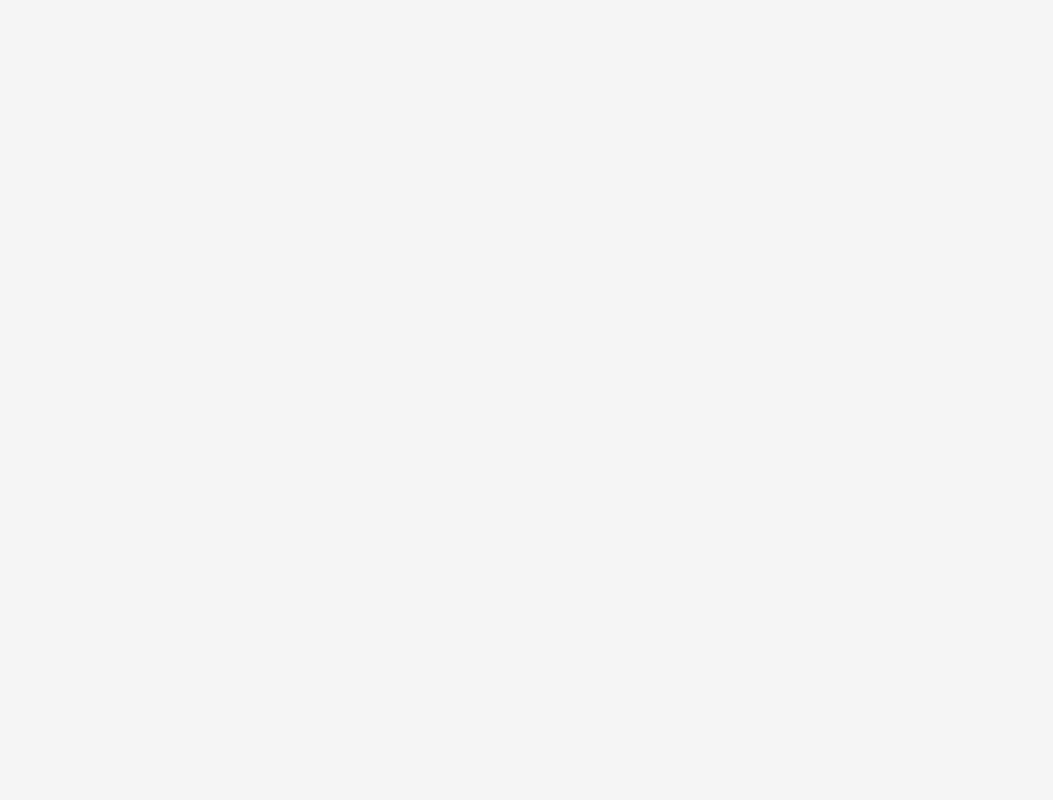
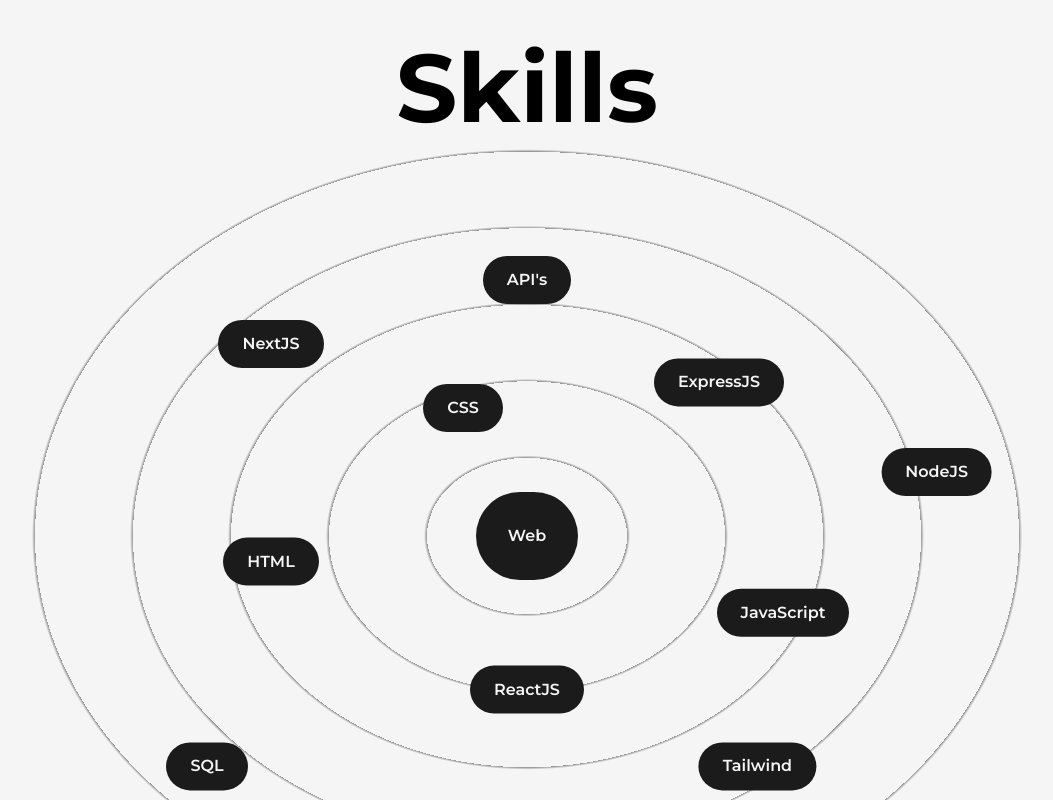
Before and after one commit to JesusC-R/portfolio, a Next.js app: page /about in a window 1280 px wide. Shown: the part 1220-2020 px from the top of the page, without its empty margins (113-1166 px from the left). Before the commit the page ends 1226 px from the top, so only its background shows below. Built offline with nearby package versions, Linux system fonts and the light colour scheme.

Commit message:
Feat: Add Skills's section with animation.

```diff
--- /dev/null
+++ b/src/app/(pages)/about/components/Skills.tsx
@@ -0,0 +1,56 @@
+"use client";
+
+import { motion } from "framer-motion";
+
+const Skills = () => {
+  interface SkillProps {
+    name: string;
+    x: string;
+    y: string;
+  }
+
+  const Skill: React.FC<SkillProps> = ({ name, x, y }) => {
+    return (
+      <motion.div
+        className="flex items-center justify-center bg-dark font-semibold
+            rounded-full text-light py-3 px-6 cursor-pointer shadow-dark absolute"
+        whileHover={{ scale: 1.05 }}
+        initial={{ x: 0, y: 0 }}
+        whileInView={{ x: x, y: y }}
+        transition={{ duration: 1.5 }}
+      >
+        {name}
+      </motion.div>
+    );
+  };
+
+  return (
+    <>
+      <h2 className="font-bold text-8xl mt-64 w-full text-center">Skills</h2>
+      <div
+        className="w-full h-screen relative flex items-center
+          justify-center rounded-full bg-circularLight"
+      >
+        <motion.div
+          className="flex items-center justify-center bg-dark text-light
+            rounded-full font-semibold shadow-dark p-8 cursor-pointer"
+          whileHover={{ scale: 1.05 }}
+        >
+          Web
+        </motion.div>
+        <Skill name="HTML" x="-20vw" y="2vw"/>
+        <Skill name="CSS" x="-5vw" y="-10vw"/>
+        <Skill name="JavaScript" x="20vw" y="6vw"/>
+        <Skill name="ReactJS" x="0vw" y="12vw"/>
+        <Skill name="NextJS" x="-20vw" y="-15vw"/>
+        <Skill name="ExpressJS" x="15vw" y="-12vw"/>
+        <Skill name="NodeJS" x="32vw" y="-5vw"/>
+        <Skill name="API's" x="0vw" y="-20vw"/>
+        <Skill name="SQL" x="-25vw" y="18vw"/>
+        <Skill name="Tailwind" x="18vw" y="18vw" />
+      </div>
+    </>
+  );
+};
+
+export default Skills;
--- a/src/app/(pages)/about/page.tsx
+++ b/src/app/(pages)/about/page.tsx
@@ -7,6 +7,8 @@
 import AnimatedText from "../../components/text/AnimatedText";
 import profilePic from "../../../../public/images/profile/developer-pic-2.jpg";
 import Layout from "@/app/components/Layout";
+import Skills from "@/app/(pages)/about/components/Skills";
+import Experience from "./components/Experience";
 
 interface AnimatedNumbersProps {
   value: number;
@@ -124,6 +126,9 @@
               </div>
             </div>
           </div>
+
+          <Skills />
+          <Experience />
         </Layout>
       </div>
     </>
--- a/tailwind.config.ts
+++ b/tailwind.config.ts
@@ -1,29 +1,31 @@
-import type { Config } from 'tailwindcss'
+import type { Config } from "tailwindcss";
 
 const config: Config = {
   content: [
-    './src/pages/**/*.{js,ts,jsx,tsx,mdx}',
-    './src/components/**/*.{js,ts,jsx,tsx,mdx}',
-    './src/app/**/*.{js,ts,jsx,tsx,mdx}',
+    "./src/pages/**/*.{js,ts,jsx,tsx,mdx}",
+    "./src/components/**/*.{js,ts,jsx,tsx,mdx}",
+    "./src/app/**/*.{js,ts,jsx,tsx,mdx}",
   ],
   theme: {
     extend: {
       backgroundImage: {
-        'gradient-radial': 'radial-gradient(var(--tw-gradient-stops))',
-        'gradient-conic':
-          'conic-gradient(from 180deg at 50% 50%, var(--tw-gradient-stops))',
+        "gradient-radial": "radial-gradient(var(--tw-gradient-stops))",
+        "gradient-conic":
+          "conic-gradient(from 180deg at 50% 50%, var(--tw-gradient-stops))",
+        circularLight:
+          "repeating-radial-gradient(rgba(0,0,0,0.4) 2px, #f5f5f5 5px, #f5f5f5 100px);",
       },
       colors: {
         dark: "#1b1b1b",
         light: "#f5f5f5",
         primary: "#B63E96", // 240, 86, 199
-        primaryDark: "#58E6D9" // 80, 230, 217
+        primaryDark: "#58E6D9", // 80, 230, 217
       },
       animation: {
         "spin-slow": "spin 8s linear infinite",
-      }
+      },
     },
   },
   plugins: [],
-}
-export default config
+};
+export default config;
```
